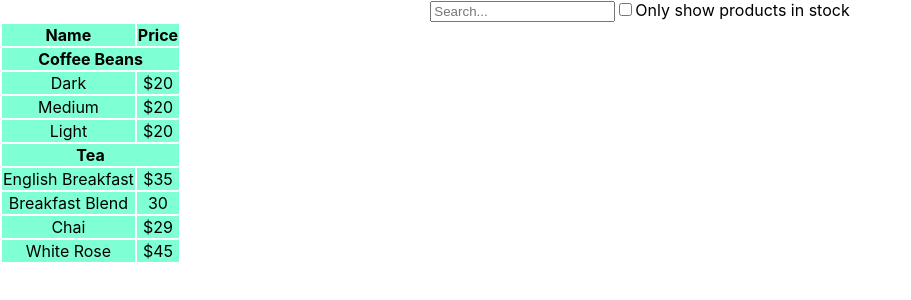
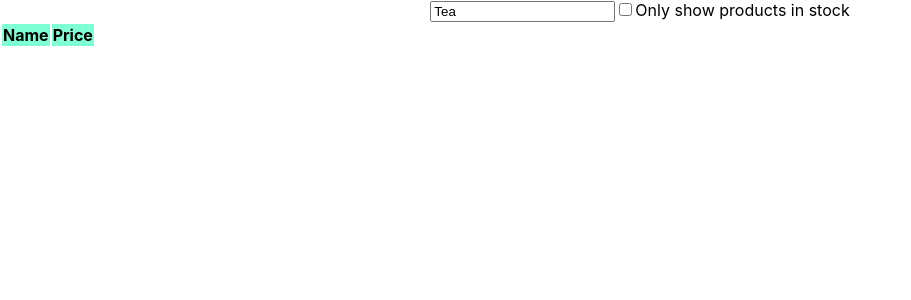
Before and after one commit to KatherineFier/searchable-product-data-table, a React (Create React App) app: page / in a window 1280 px wide. Shown: the top 300 px of the page, without its empty margins (0-911 px from the left). Built offline with nearby package versions, Linux system fonts and the light colour scheme.

Commit message:
added search logic and props

```diff
--- a/src/components/FilterableProductTable/FilterableProductTable.js
+++ b/src/components/FilterableProductTable/FilterableProductTable.js
@@ -1,4 +1,4 @@
-import React from "react";
+import React, {useState} from "react";
 import {SearchBar} from "../SearchBar/SearchBar";
 import {ProductTable} from "../ProductTable/ProductTable";
 
@@ -6,10 +6,13 @@ import {ProductTable} from "../ProductTable/ProductTable";
 
 
 export const FilterableProductTable = ({products}) =>{
+    const [filterText, setFilterText] = useState('Tea');
+    const [inStockOnly, setInStockOnly] = useState(false);
+
     return(
         <div>
-            <SearchBar/>
-            <ProductTable products={products}/>
+            <SearchBar filterText={filterText} inStockOnly={inStockOnly}/>
+            <ProductTable products={products} filterText={filterText} inStockOnly={inStockOnly}/>
         </div>
     )
 }
--- a/src/components/ProductTable/ProductTable.js
+++ b/src/components/ProductTable/ProductTable.js
@@ -2,12 +2,19 @@ import React from "react";
 import {ProductCategoryRow} from "../ProductCategoryRow/ProductCategoryRow";
 import {ProductRow} from "../ProductRow/ProductRow";
 
-export const ProductTable = ({products}) => {
+export const ProductTable = ({products, filterText, inStockOnly}) => {
 
     const rows =[]
     let lastCategory = null;
 
     products.forEach((product) => {
+        if(product.name.toLowerCase().indexOf(filterText.toLowerCase()) === -1
+        ){
+            return;
+        }
+        if(inStockOnly && !product.stocked){
+            return;
+        }
         if (product.category !==lastCategory){
             rows.push(
                 <ProductCategoryRow
--- a/src/components/SearchBar/SearchBar.js
+++ b/src/components/SearchBar/SearchBar.js
@@ -1,11 +1,11 @@
 import React from "react";
 
-export const SearchBar = () => {
+export const SearchBar = ({filterText, inStockOnly}) => {
     return(
         <form>
-            <input type="text" placeholder="Search..."/>
+            <input type="text" value={filterText} placeholder={"Search..."} />
             <label>
-                <input type="checkbox"/>
+                <input type="checkbox" />
                 {''}
                 Only show products in stock
             </label>
```
